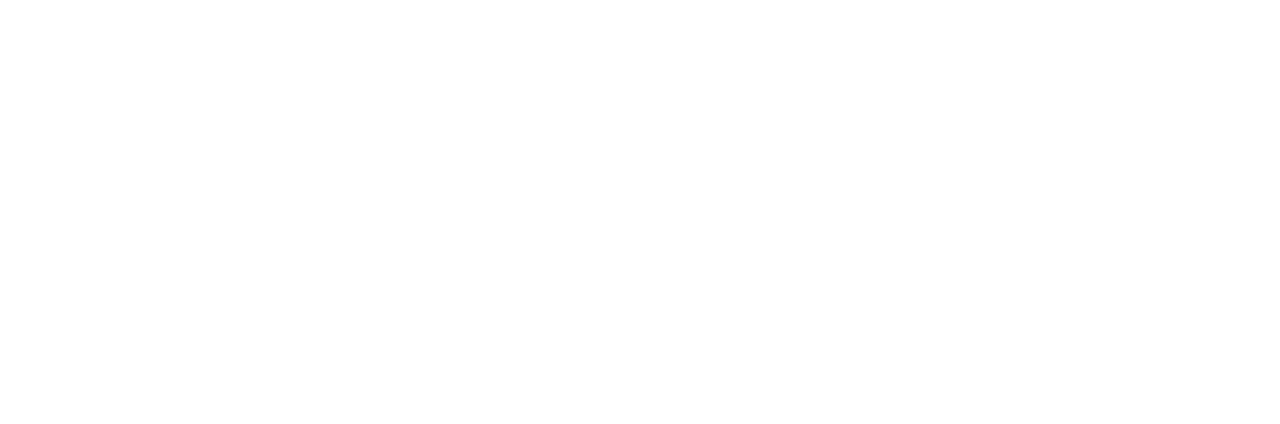
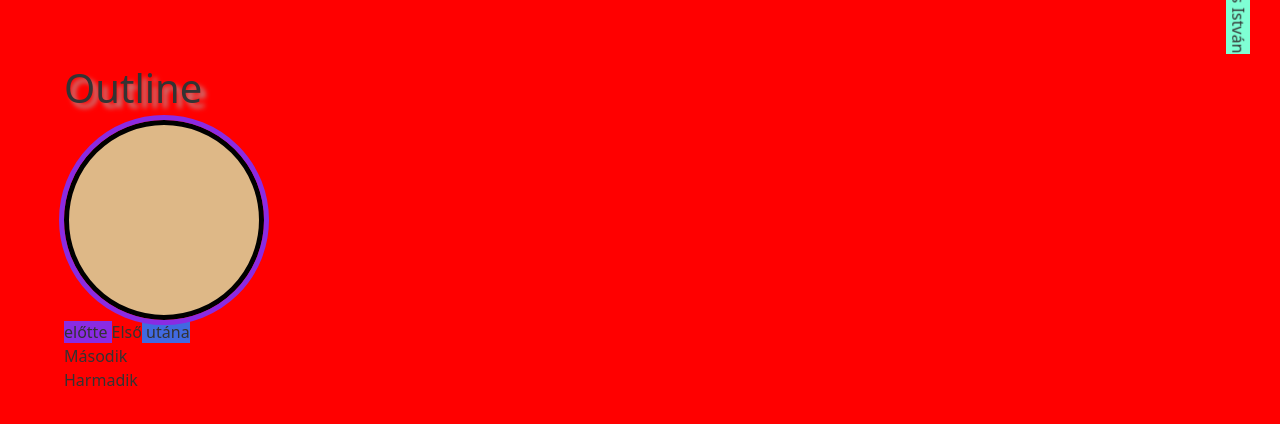
Before and after one commit to LevaiBalazs/outline, a website: page src/index.html in a window 1280 px wide. Drawn offline with nearby package versions, Linux system fonts and the light colour scheme.

Commit message:
változások

```diff
--- /dev/null
+++ b/src/app.scss
@@ -0,0 +1,7 @@
+$primary-color: #333;
+$background: blue;
+
+body {
+  color: $primary-color;
+  background-color: $background;
+}
--- a/src/index.html
+++ b/src/index.html
@@ -3,11 +3,25 @@
 <head>
     <meta charset="UTF-8">
     <meta name="viewport" content="width=device-width, initial-scale=1.0">
-    <title>Document</title>
+    <title>Outline</title>
     <link rel="stylesheet" href="bootstrap.css">
     <link rel="stylesheet" href="style.css">
+    <link rel="stylesheet" href="app.css">
 </head>
 <body>
+    <h1 class="outline">Outline</h1>
+    <div class="doboz">
+
+    </div>
+
+    <div class="egy">Első</div>
+    <div class="ketto">Második</div>
+    <div class="harom">Harmadik</div>
+
+    <div class="jegyzet">
+        Erős István
+    </div>
+
 
 </body>
 </html>
--- a/src/style.css
+++ b/src/style.css
@@ -0,0 +1,38 @@
+body{
+    margin: 5%;
+}
+
+.outline{
+    text-shadow: 5px 5px 5px rosybrown;
+}
+
+.doboz{
+    width: 200px;
+    height: 200px;
+    background-color: burlywood;
+    border-style: solid;
+    border-width: 5px;
+    border-color: black;
+    outline-style: solid;
+    outline-width: 5px;
+    outline-color: blueviolet;
+    border-radius: 50%;
+}
+
+.egy::before {
+    content: "előtte ";
+    background-color: blueviolet;
+}
+
+.egy::after {
+    content: " utána";
+    background-color: royalblue;
+}
+
+.jegyzet{
+    position: fixed;
+    right: 0;
+    top: 0;
+    background-color: aquamarine;
+    transform: rotate(90deg);
+}
```
Also changed, not shown: src/kata.html (added, +48 -0 lines), src/masik.html (added, +17 -0 lines), src/app.css (added), 1 other file.
